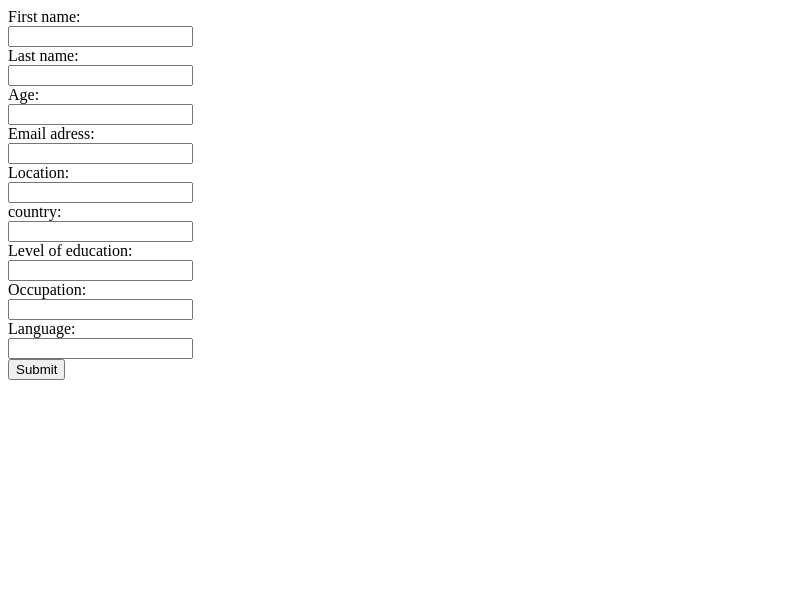
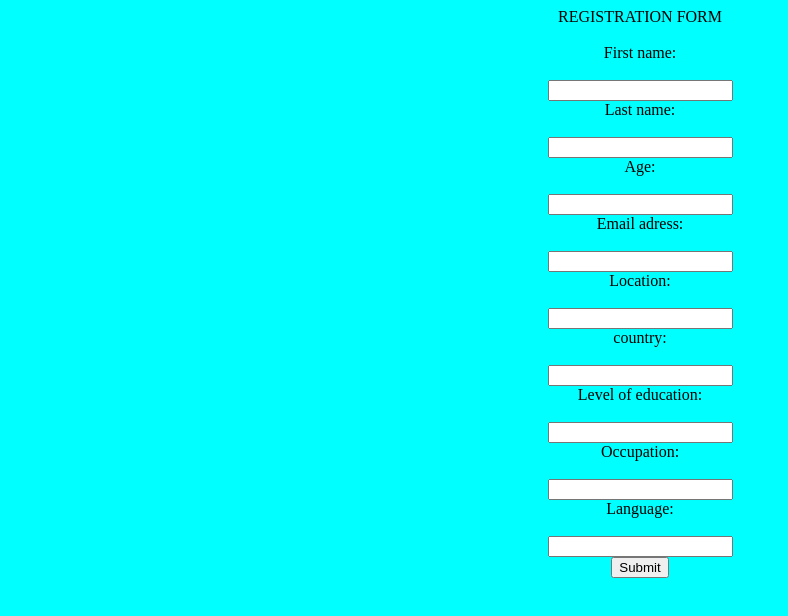
Before and after one commit to Joycenjichile/Form, a plain HTML site: page index.html in a window 1280 px wide. Shown: the whole page, without its empty margins (0-788 px from the left). Drawn offline with Linux system fonts and the light colour scheme.

Commit message:
first commit

```diff
--- a/index.html
+++ b/index.html
@@ -9,23 +9,24 @@
 </head>
 <body>
     <form>
-        <label for="fname">First name:</label><br>
+        <div class="registration form">REGISTRATION FORM</div><br>
+        <div class="fname">First name:</div><br>
         <input type="text" id="fname" name="fname"><br>
-        <label for="lname">Last name:</label><br>
+        <div class="lname">Last name:</div><br>
         <input type="text" id="lname" name="lname"><br>
-        <label for="Age">Age:</label><br>
+        <div class="Age">Age:</div><br>
         <input type="text" id="Age" name="Age"><br>
-        <label for="Emailadress">Email adress:</label><br>
+        <div class="Emailadress">Email adress:</div><br>
         <input type="text" id="Email" name= "emailadress"><br>
-        <label for="Location">Location:</label><br>
+        <div class="Location">Location:</div><br>
         <input type="text" id="location"name="location"><br>
-        <label for="Country">country:</label><br>
+        <div class="Country">country:</div><br>
         <input type="text" id="Country"name="country"><br>
-        <label for="level of education">Level of education:</label><br>
+        <div class="level of education">Level of education:</div><br>
         <input type="text" id="Level of education" name="level of education"><br>
-        <label for="Occupation">Occupation:</label><br>
+        <div class="Occupation">Occupation:</div><br>
         <input type="text" id="occupation"name="occupation"><br>
-        <label for="Language">Language:</label><br>
+        <div class="Language">Language:</div><br>
         <input type="text" id="language" name="language"><br>
         <input type="submit" value="Submit">
         </form>
--- a/style.css
+++ b/style.css
@@ -0,0 +1,9 @@
+
+body {
+    background-color: aqua;
+    background-size: cover;
+    background-repeat: no-repeat;
+}
+form{
+    text-align: center;
+}
```
